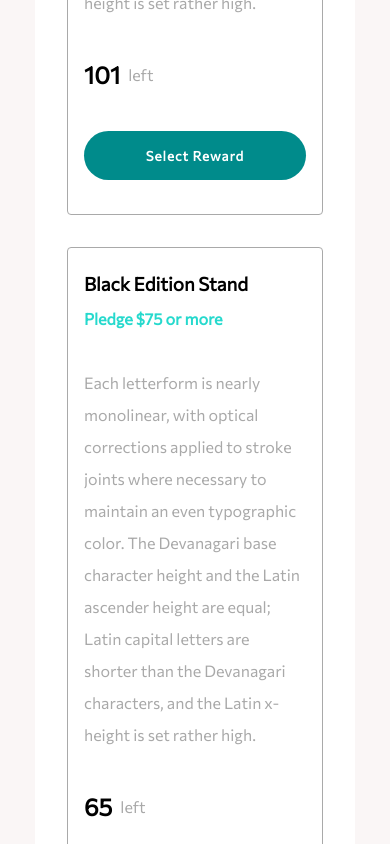
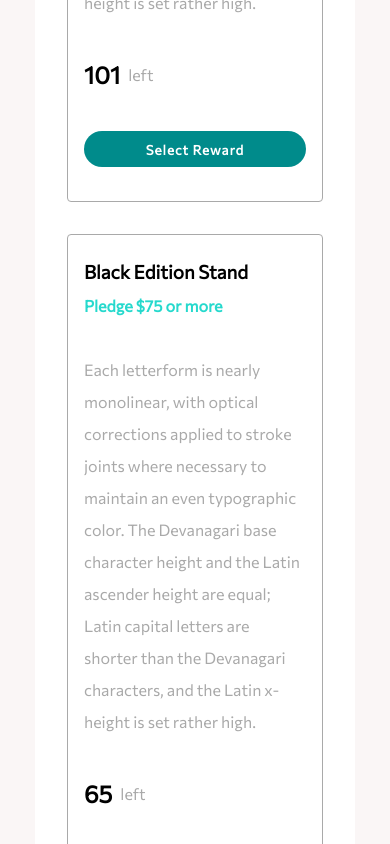
Before and after one commit to hormakery/test, a React (Create React App) app: page / in a window 390 px wide. Shown: the part 2700-3544 px from the top of the page. Built offline with nearby package versions, Linux system fonts and the light colour scheme.

Commit message:
test-updated

```diff
--- a/src/App.css
+++ b/src/App.css
@@ -330,7 +330,7 @@ body {
   font-weight: 700;
   margin-top: 2rem;
   margin-bottom: 2rem;
-  padding: 0.7rem 0.9rem;
+  padding: 0.7rem 1rem;
   letter-spacing: 1px;
   border-radius: 2rem;
   background: #008b8b;
@@ -504,7 +504,7 @@ body {
 
   .about-bottom button {
     justify-content: flex-start;
-    padding: 1rem 1rem;
+    padding: 0.6rem 0.7rem;
   }
 }
 
```
